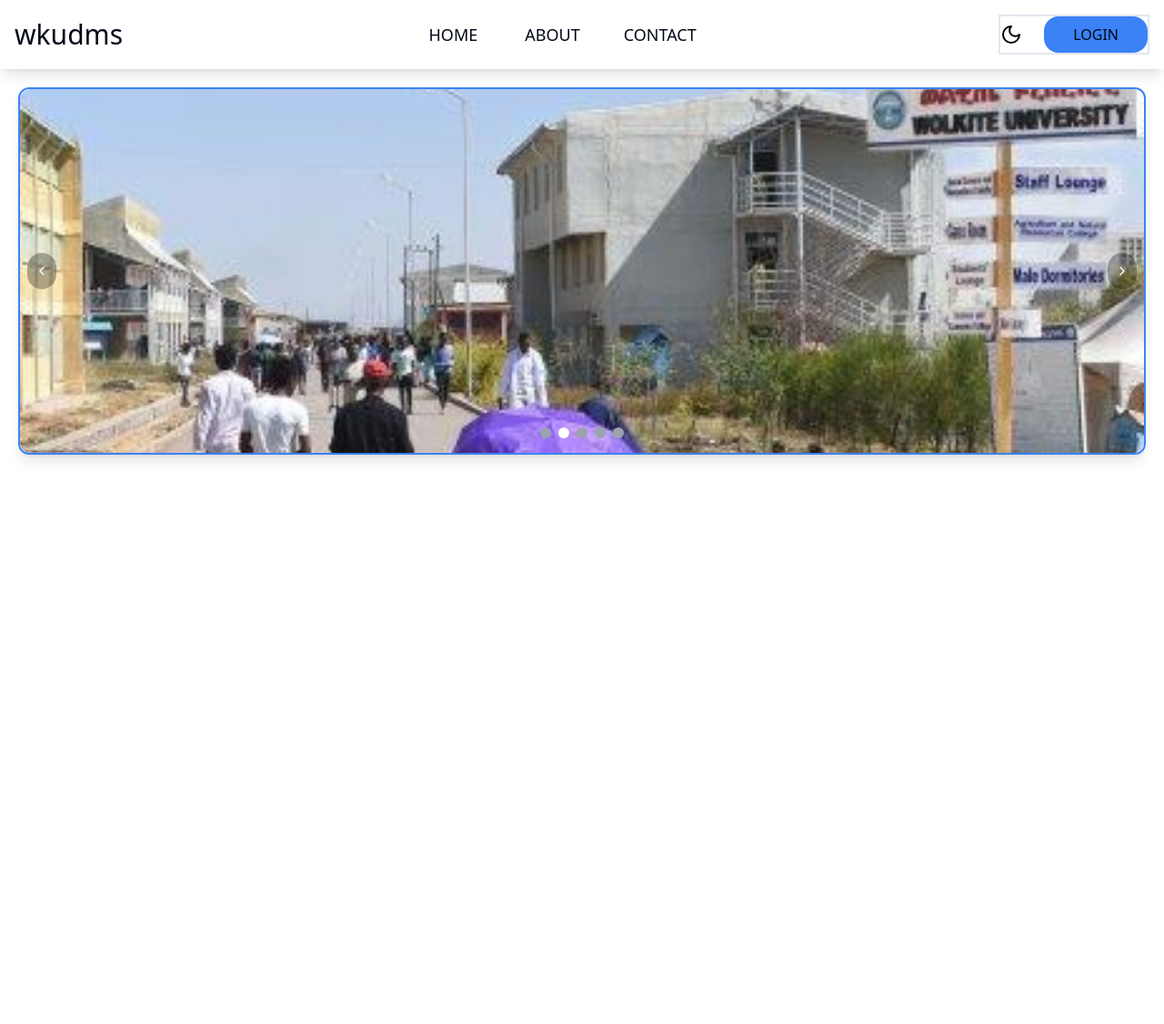
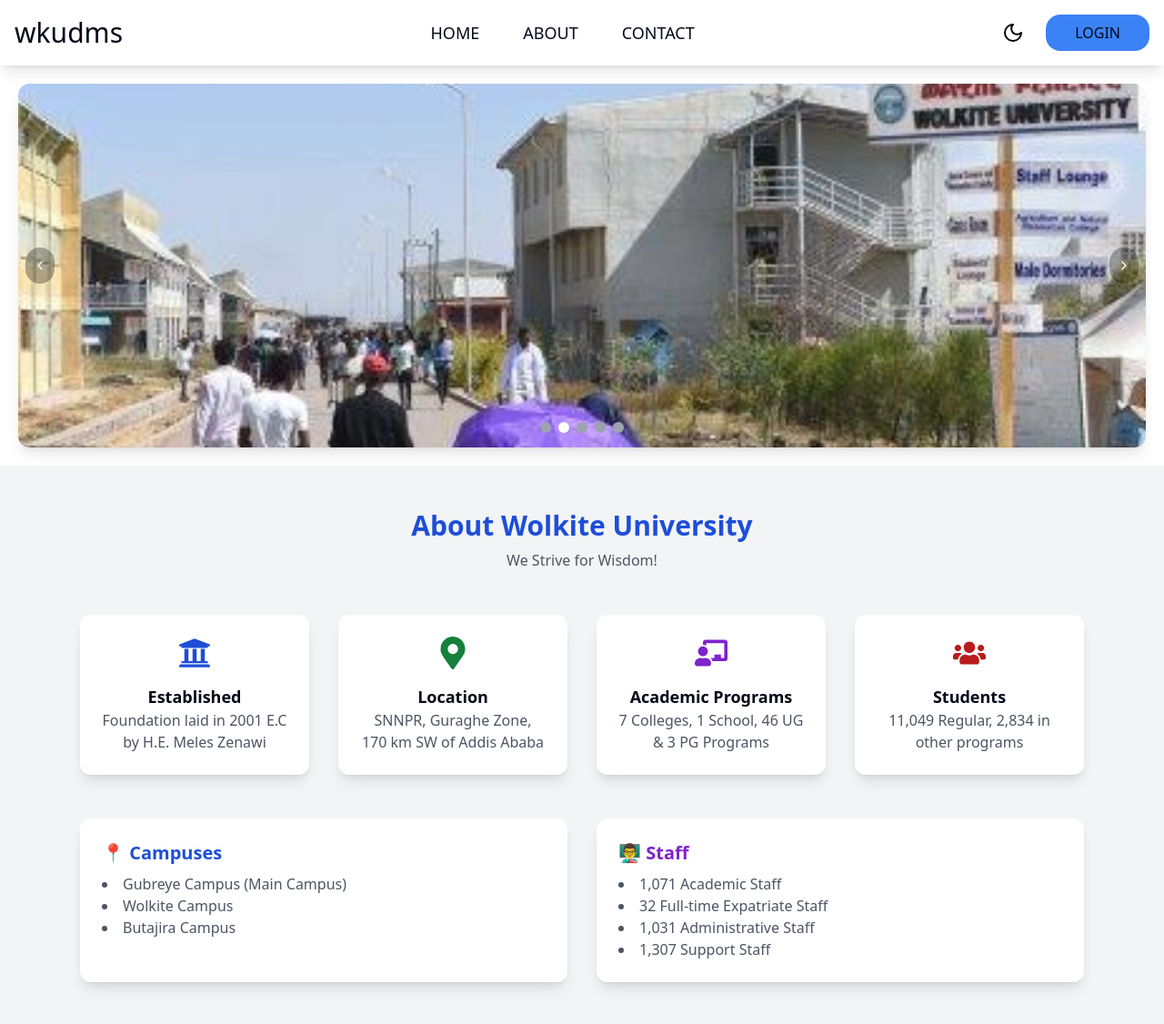
Before and after one commit to yared-abera/MERN-Stack-DMS, a React (Vite) app in the folder client/: page / in a window 1280 px wide. Shown: the whole page at 91% size. Before the commit the page ends 800 px from the top, so only its background shows below. Built offline with nearby package versions, Linux system fonts and the light colour scheme.

Commit message:
commit  for about section finished

```diff
--- a/client/package.json
+++ b/client/package.json
@@ -27,8 +27,10 @@
     "lucide-react": "^0.429.0",
     "react": "^18.3.1",
     "react-dom": "^18.3.1",
+    "react-icons": "^5.4.0",
     "react-redux": "^9.1.2",
     "react-router-dom": "^6.26.1",
+    "react-scroll": "^1.9.0",
     "tailwind-merge": "^2.6.0",
     "tailwindcss-animate": "^1.0.7"
   },
--- /dev/null
+++ b/client/src/components/about/about.jsx
@@ -0,0 +1,66 @@
+import { FaUniversity, FaMapMarkerAlt, FaChalkboardTeacher, FaUsers } from "react-icons/fa";
+
+export default function AboutUs() {
+  return (
+    <div className="bg-gray-100 py-12" id="about">
+      <div className="max-w-6xl mx-auto px-6">
+        {/* University Overview */}
+        <div className="text-center mb-12">
+          <h2 className="text-3xl font-bold text-blue-700">About Wolkite University</h2>
+          <p className="text-gray-600 mt-2">We Strive for Wisdom!</p>
+        </div>
+
+        {/* University Details */}
+        <div className="grid md:grid-cols-2 lg:grid-cols-4 gap-8">
+          <div className="bg-white shadow-lg p-6 rounded-xl text-center">
+            <FaUniversity className="text-blue-700 text-4xl mx-auto" />
+            <h3 className="text-lg font-semibold mt-4">Established</h3>
+            <p className="text-gray-600">Foundation laid in 2001 E.C by H.E. Meles Zenawi</p>
+          </div>
+
+          <div className="bg-white shadow-lg p-6 rounded-xl text-center">
+            <FaMapMarkerAlt className="text-green-700 text-4xl mx-auto" />
+            <h3 className="text-lg font-semibold mt-4">Location</h3>
+            <p className="text-gray-600">SNNPR, Guraghe Zone, 170 km SW of Addis Ababa</p>
+          </div>
+
+          <div className="bg-white shadow-lg p-6 rounded-xl text-center">
+            <FaChalkboardTeacher className="text-purple-700 text-4xl mx-auto" />
+            <h3 className="text-lg font-semibold mt-4">Academic Programs</h3>
+            <p className="text-gray-600">7 Colleges, 1 School, 46 UG & 3 PG Programs</p>
+          </div>
+
+          <div className="bg-white shadow-lg p-6 rounded-xl text-center">
+            <FaUsers className="text-red-700 text-4xl mx-auto" />
+            <h3 className="text-lg font-semibold mt-4">Students</h3>
+            <p className="text-gray-600">11,049 Regular, 2,834 in other programs</p>
+          </div>
+        </div>
+
+        {/* Additional Info */}
+        <div className="mt-12 grid md:grid-cols-2 gap-8">
+          {/* Campuses */}
+          <div className="bg-white shadow-lg p-6 rounded-xl">
+            <h3 className="text-xl font-semibold text-blue-700">📍 Campuses</h3>
+            <ul className="list-disc list-inside text-gray-600 mt-2">
+              <li>Gubreye Campus (Main Campus)</li>
+              <li>Wolkite Campus</li>
+              <li>Butajira Campus</li>
+            </ul>
+          </div>
+
+          {/* Staff Details */}
+          <div className="bg-white shadow-lg p-6 rounded-xl">
+            <h3 className="text-xl font-semibold text-purple-700">👨‍🏫 Staff</h3>
+            <ul className="list-disc list-inside text-gray-600 mt-2">
+              <li>1,071 Academic Staff</li>
+              <li>32 Full-time Expatriate Staff</li>
+              <li>1,031 Administrative Staff</li>
+              <li>1,307 Support Staff</li>
+            </ul>
+          </div>
+        </div>
+      </div>
+    </div>
+  );
+}
--- /dev/null
+++ b/client/src/components/header/index.jsx
@@ -0,0 +1,12 @@
+import React from 'react'
+
+ function  HomeHeader() {
+  return (
+    <div>
+      <img src="" alt="" />
+
+      </div>
+  )
+}
+
+export default HomeHeader
--- a/client/src/components/navigation-menu/layout.jsx
+++ b/client/src/components/navigation-menu/layout.jsx
@@ -1,19 +1,15 @@
 import React from 'react'
-import { Moon,Menu } from 'lucide-react'
-
+import { Moon } from 'lucide-react'
+import { Link } from "react-scroll";
 
 
 function  NavBar() {
 
-
-
   return (
-     <nav className="bg-white/20 backdrop-blur-xl   top-0 w-full
+     <nav className="bg-white/20 backdrop-blur-xl top-0 w-full
      shadow-lg relative items-center container mx-auto
-      p-4 mt-0  justify-around  ">
-
-
-      <div className='flex  items-center justify-between   '>
+      p-4 mt-0 justify-around " >
+      <div className='flex items-center justify-between '>
 
        <div className='text-center'>
           {/* logo */}
@@ -22,11 +18,32 @@
         </div>
        {/* menu items*/}
         <div className='hidden space-x-6 md:flex '>
-          <a  className=' text-lg py-1 px-4 w-1/3  rounded-xl hover:bg-blue-500 hover:scale-110 duration-1000' href="#"> HOME</a>
-          <a  className='text-lg py-1 px-3  w-1/3 rounded-xl   hover:bg-blue-500 hover:scale-110 duration-1000'href="#">ABOUT</a>
-          <a  className='text-lg py-1 px-3  w-1/3 rounded-xl   hover:bg-blue-500 hover:scale-110 duration-1000'href="#">CONTACT</a>
+        <Link
+              to="home"
+              smooth={true}
+              duration={1000}
+              className="text-lg py-1 px-3 w-1/3 rounded-xl hover:bg-blue-500 hover:scale-110 duration-1000 cursor-pointer"
+             >
+               HOME
+          </Link>
+          <Link
+              to="about"
+              smooth={true}
+              duration={1000}
+              className="text-lg py-1 px-3 w-1/3 rounded-xl hover:bg-blue-500 hover:scale-110 duration-1000 cursor-pointer"
+             >
+              ABOUT
+          </Link>
+          <Link
+              to="contact"
+              smooth={true}
+              duration={1000}
+              className="text-lg py-1 px-3 w-1/3 rounded-xl hover:bg-blue-500 hover:scale-110 duration-1000 cursor-pointer"
+             >
+              CONTACT
+          </Link>
         </div>
-        <div className='flex items-center space-x-6  border-2 border-blue'>
+        <div className='flex items-center space-x-6  '>
           <Moon  size={24} color="black" />
           <button className='bold bg-blue-500 hover:bg-blue-400  py-2  px-8  rounded-2xl '>LOGIN</button>
           {/* menu bar sheet */}
--- a/client/src/components/slider/index.jsx
+++ b/client/src/components/slider/index.jsx
@@ -13,12 +13,7 @@
 
 
 
-// const images = [
-//   "https://via.placeholder.com/800x400/FF5733/ffffff?text=Slide+1",
-//   "https://via.placeholder.com/800x400/33FF57/ffffff?text=Slide+2",
-//   "https://via.placeholder.com/800x400/3357FF/ffffff?text=Slide+3",
-//   "https://via.placeholder.com/800x400/F0A500/ffffff?text=Slide+4",
-// ];
+
 
 const Slider = () => {
   const [currentIndex, setCurrentIndex] = useState(0);
@@ -41,7 +36,7 @@
   };
 
   return (
-    <div className="  border-2 border-blue-500 relative  mx-5 my-5  overflow-hidden rounded-xl shadow-lg">
+    <div className="   relative  mx-5 my-5  overflow-hidden rounded-xl shadow-lg">
       {/* Slider Container */}
       <div className="flex items-center justify-center w-full h-[400px] overflow-hidden">
         <motion.img
--- a/client/src/components/ui/button.jsx
+++ b/client/src/components/ui/button.jsx
@@ -1,7 +1,6 @@
 import * as React from "react"
 import { Slot } from "@radix-ui/react-slot"
 import { cva } from "class-variance-authority";
-
 import { cn } from "@/lib/utils"
 
 const buttonVariants = cva(
--- a/client/src/pages/home/index.jsx
+++ b/client/src/pages/home/index.jsx
@@ -1,12 +1,15 @@
 import React from 'react'
 import NavBar from '../../components/navigation-menu/layout'
 import Slider from '../../components/slider/index'
+import AboutUs from "../../components/about/about";
   function Home() {
   return (
      <>
 
      <NavBar/>
+
      <Slider/>
+     <AboutUs/>
      </>
 
   )
```
Also changed, not shown: 1 other file (tests, documents, lock files or other folders).
